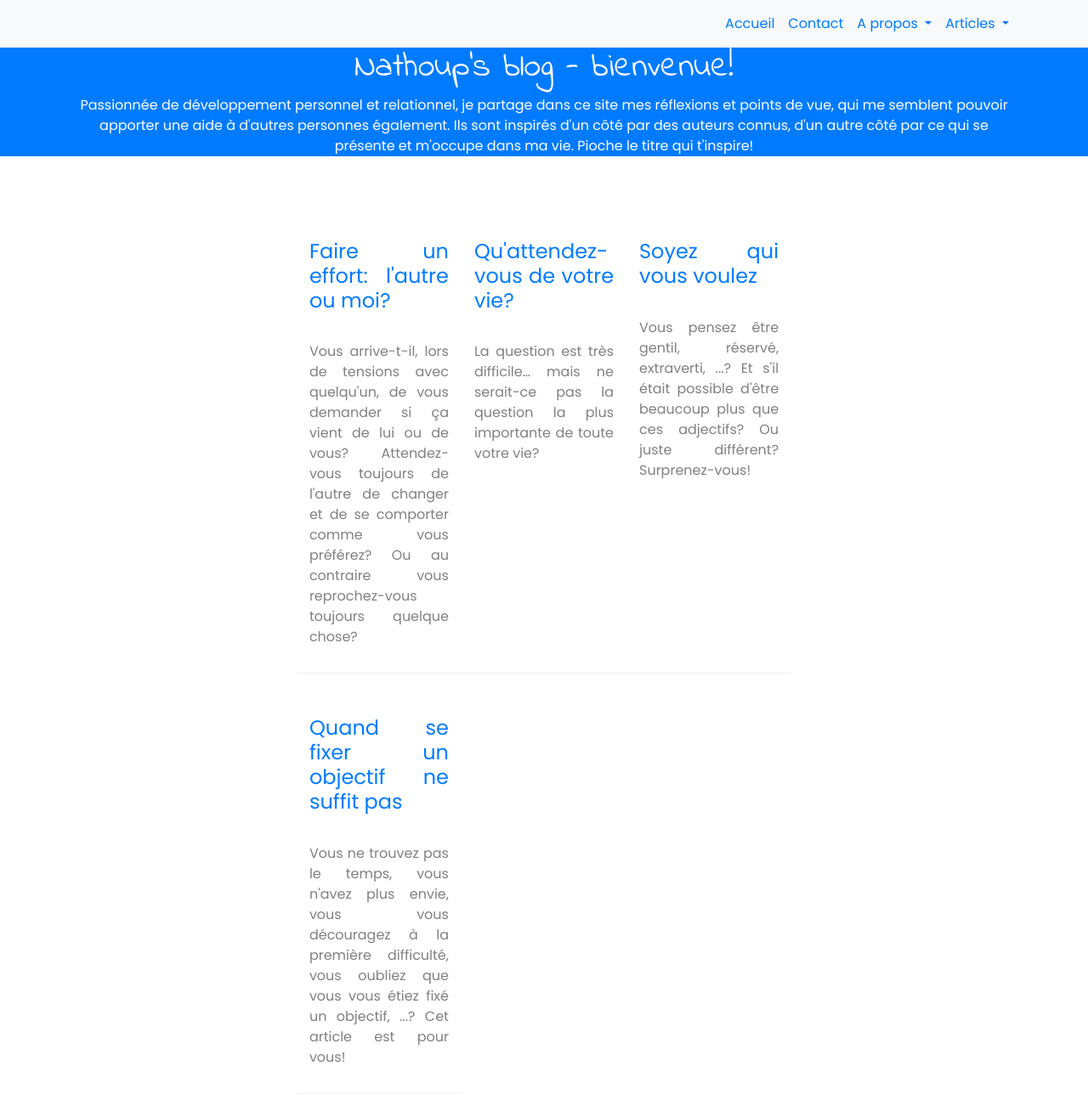
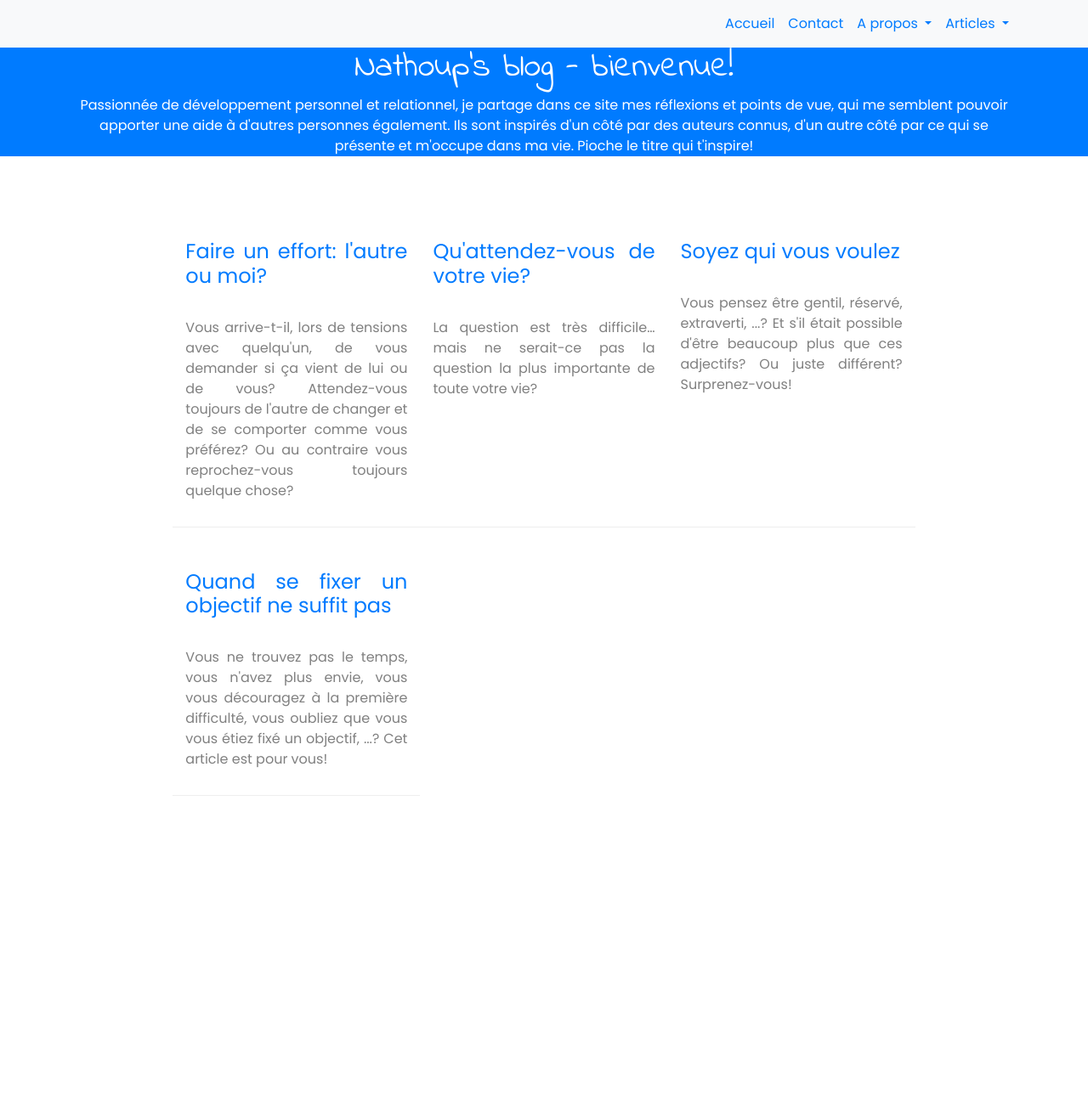
Before and after one commit to OrgaEvolutions/Nathoup.github.io, a Jekyll site: the page built from index.html, in a window 1280 px wide. Shown: the whole page at 85% size. Built offline with Jekyll 4.4.1, drawn with Linux system fonts in a browser that asks for light colours; nearby versions of some CDN libraries; some web fonts are replaced; after the commit the page ends 937 px from its top, so only the background shows below that.

Commit message:
Update index.html

```diff
--- a/index.html
+++ b/index.html
@@ -6,8 +6,6 @@ Ils sont inspirés d'un côté par des auteurs connus, d'un autre côté par ce
 Pioche le titre qui t'inspire!"
 ---
 
-<div class="row">
-	<div class="col-md-8 mx-auto">
 <div class="row">
 	{% for article in site.pages %}{% if article.layout=="article" %}
 		<div class="col-md-4" style="border-bottom: 1px solid #eee;padding-bottom: 30px;padding-top: 30px;">
@@ -33,5 +31,3 @@ Pioche le titre qui t'inspire!"
 		</div>
 	{% endif %}{% endfor %}
 </div>
-	</div>
-</div>
```
Lines whose indentation alone changed are shown as unchanged.
